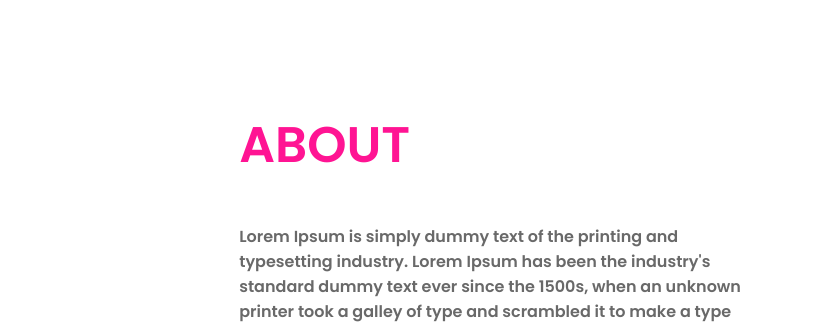
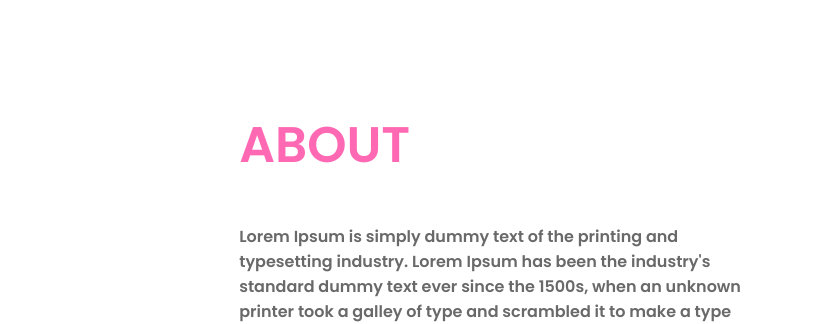
Before and after one commit to MasrukulMridul/-Personal-website-, a plain HTML site: page index.html in a window 1280 px wide. Shown: the part 484-808 px from the top of the page, 452-1280 px from the left. Drawn offline with Linux system fonts and the light colour scheme.

Commit message:
final code

```diff
--- a/style.css
+++ b/style.css
@@ -36,7 +36,7 @@ p{
 
 }
 .jojo{
-    color: DeepPink;
+    color: HotPink;
 }
 .koko{
     text-align: center;
```
